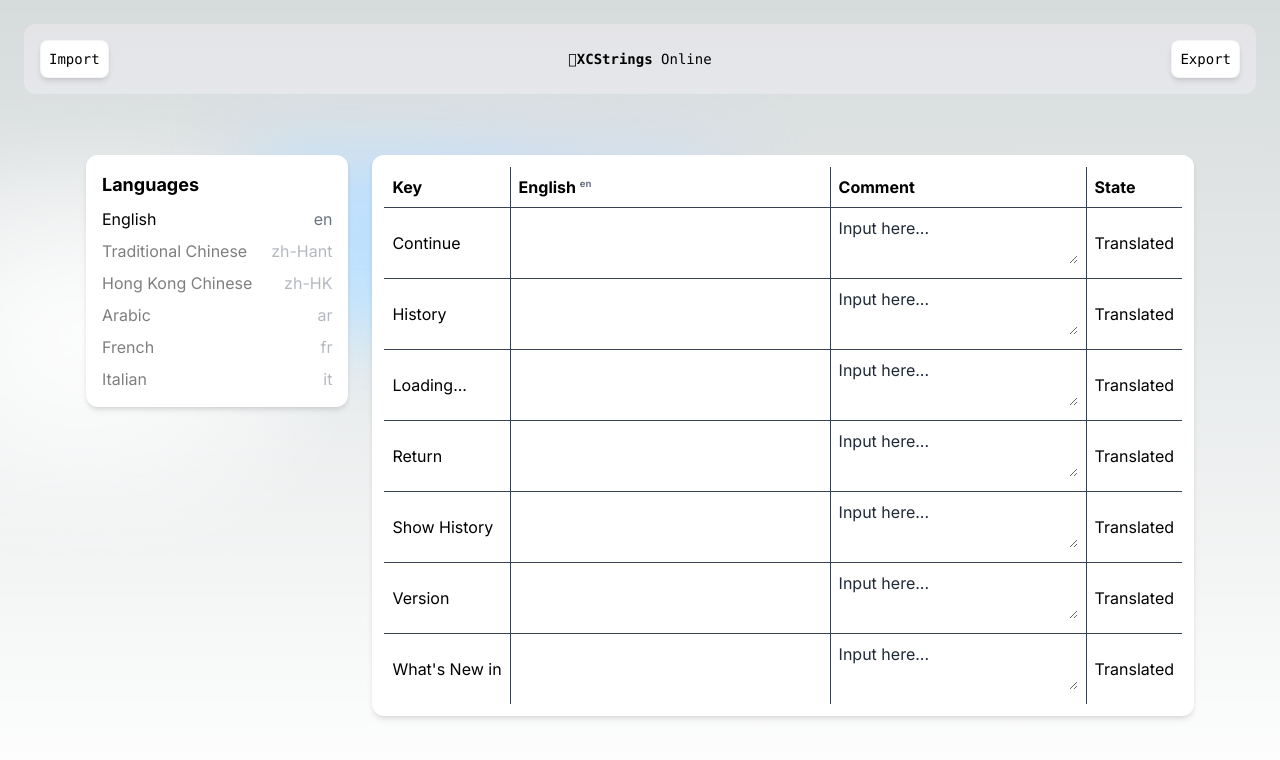
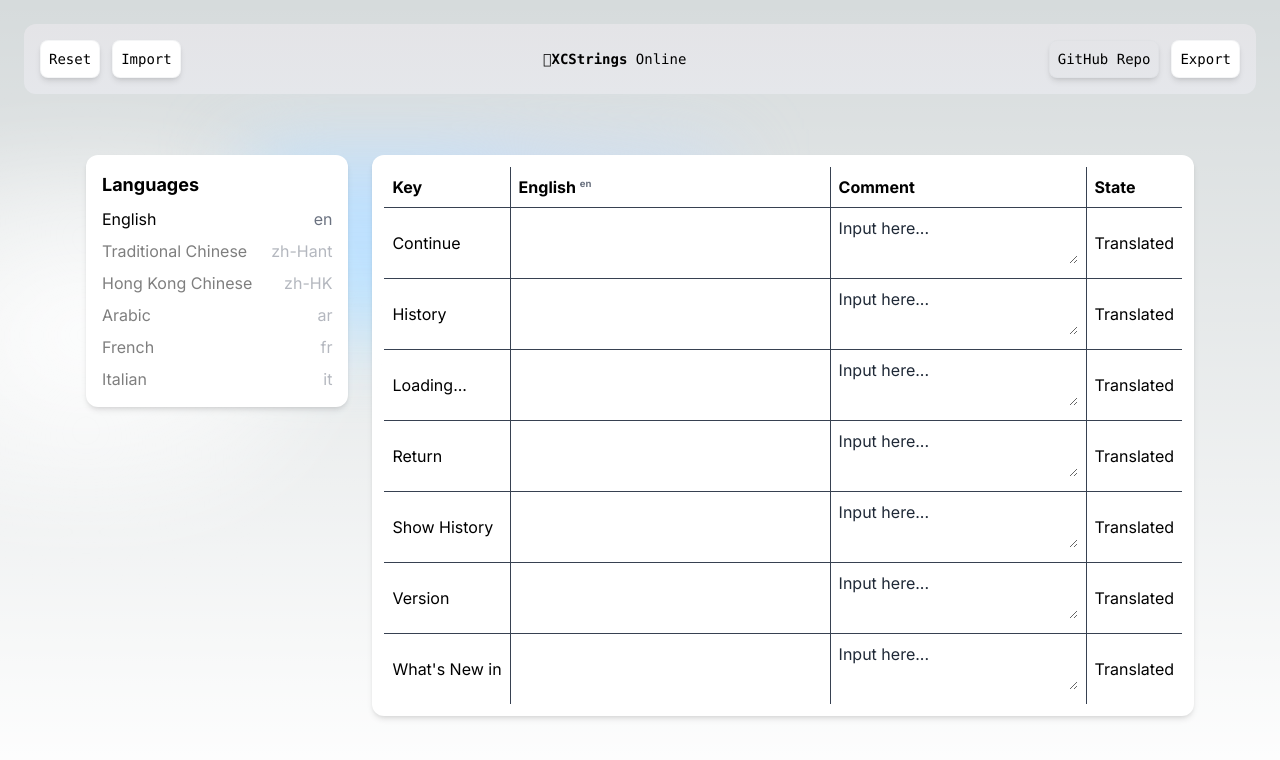
Before and after one commit to 1998code/xcstrings-online, a Next.js app: page / in a window 1280 px wide. Shown: the top 760 px of the page. Built offline with nearby package versions, Linux system fonts and the light colour scheme.

Commit message:
New Buttons

```diff
--- a/app/page.js
+++ b/app/page.js
@@ -385,6 +385,14 @@ export default function Home() {
     <main className="flex min-h-screen flex-col items-center justify-between gap-8 p-[3vh]">
       <div className="z-10 max-w-7xl w-full items-center justify-between font-mono text-sm lg:flex">
         <p className="fixed left-0 top-0 flex-1 flex w-full justify-between items-center gap-3 border-gray-300 bg-gradient-to-b from-zinc-200 pb-6 pt-8 backdrop-blur-2xl dark:border-neutral-800 dark:from-inherit lg:static lg:w-auto lg:rounded-xl lg:bg-gray-200 dark:bg-transparent lg:p-4">
+          {/* Reset Button */}
+          <button
+            className="bg-white border border-gray-300/25 rounded-lg p-2 shadow-md dark:bg-gray-900/50 dark:hover:bg-gray-900"
+            onClick={() => {setData(sampleData); alert("Data has been reset.")}}
+          >
+            Reset
+          </button>
+
           {/* Import Button */}
           <button
             className="bg-white border border-gray-300/25 rounded-lg p-2 shadow-md dark:bg-gray-900/50 dark:hover:bg-gray-900"
@@ -393,7 +401,18 @@ export default function Home() {
             Import
           </button>
 
-          <span><code className="font-mono font-bold">XCStrings</code> Online</span>
+          <span class="flex-1 text-center">
+            <code className="font-mono font-bold">XCStrings</code> Online
+          </span>
+
+          {/* Github Link */}
+          <a
+            href="https://github.com/1998code/xcstrings-online"
+            target="_blank"
+            className="flex items-center gap-2 border border-gray-300/25 rounded-lg p-2 shadow-md dark:bg-gray-900/50 dark:hover:bg-gray-900"
+          >
+            GitHub Repo
+          </a>
 
           {/* Export Button */}
           <button
```
